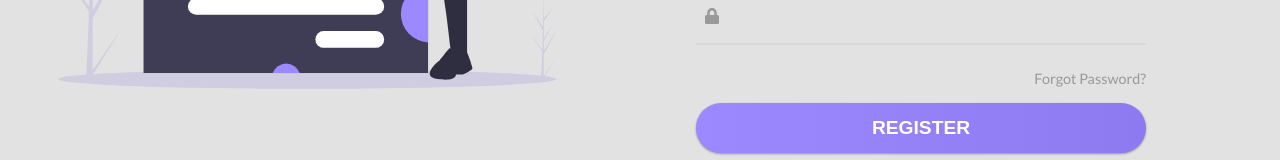
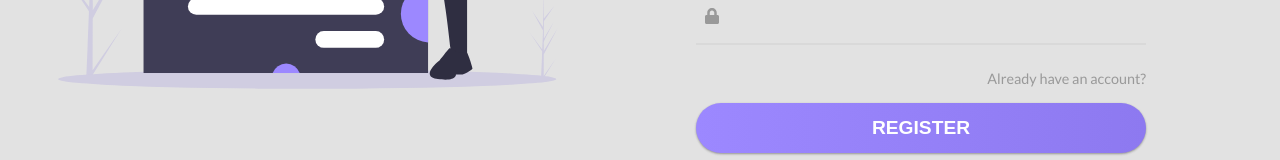
Before and after one commit to cburnjohnson/expense-tracker, a React (Create React App) app in the folder client/: page /register in a window 1280 px wide. Shown: the part 462-622 px from the top of the page. Built offline with nearby package versions, Linux system fonts and the light colour scheme.

Commit message:
register / login links

```diff
--- a/client/src/components/login/LoginForm.js
+++ b/client/src/components/login/LoginForm.js
@@ -2,6 +2,7 @@
 import { GlobalContext } from '../../context/GlobalState';
 import { FontAwesomeIcon } from '@fortawesome/react-fontawesome';
 import { faUser, faLock } from '@fortawesome/free-solid-svg-icons';
+import { Link } from 'react-router-dom';
 
 import Avatar from './ProfilePic';
 import Banking from './Banking';
@@ -95,7 +96,7 @@
                             />
                         </div>
                     </div>
-                    <a href='#'>Forgot Password?</a>
+                    <Link to='/register'>Register here!</Link>
                     <input type='submit' value='Login' className='btn' />
                 </form>
             </div>
--- a/client/src/components/register/RegisterForm.js
+++ b/client/src/components/register/RegisterForm.js
@@ -1,7 +1,7 @@
 import React, { useContext, useState, useEffect } from 'react';
 import { FontAwesomeIcon } from '@fortawesome/react-fontawesome';
 import { faUser, faLock } from '@fortawesome/free-solid-svg-icons';
-
+import { Link } from 'react-router-dom';
 import Avatar from '../login/ProfilePic';
 import SignUpSVG from './SignUpSVG';
 
@@ -41,6 +41,8 @@
 
         registerUser(newUser);
     };
+
+    const haveAccount = () => {};
 
     return (
         <div className='login-page-container'>
@@ -136,7 +138,7 @@
                             />
                         </div>
                     </div>
-                    <a href='#'>Forgot Password?</a>
+                    <Link to='/login'>Already have an account?</Link>
                     <input type='submit' value='Register' className='btn' />
                 </form>
             </div>
```
